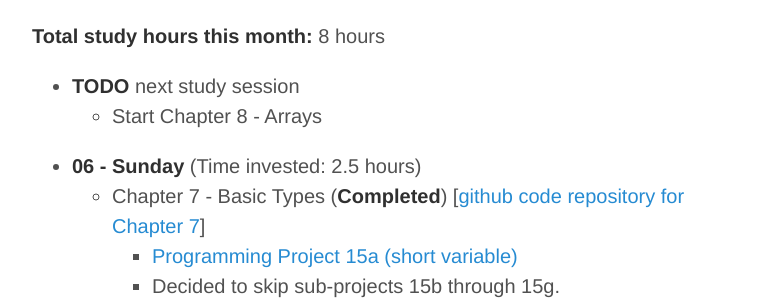
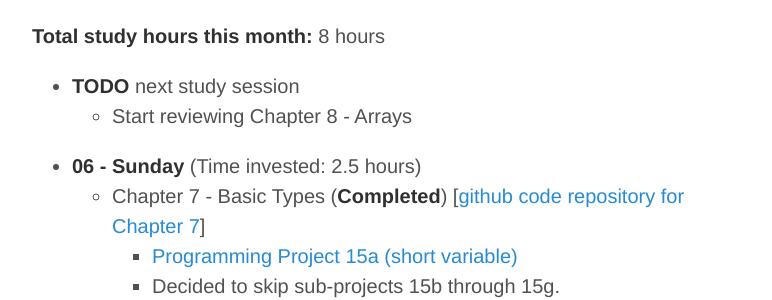
Before and after one commit to raywritescode/raywritescode.github.io, a Jekyll site: the page built from studylog.md, in a window 1280 px wide. Shown: the part 472-772 px from the top of the page, without its empty margins (248-1020 px from the left). Built offline with Jekyll 4.4.1, drawn with Linux system fonts in a browser that asks for light colours; Markdown is read by kramdown in place of the engine named in the settings.

Commit message:
Update studylog.md - Study session (2.5 hours) Sunday 2015-12-06

```diff
--- a/studylog.md
+++ b/studylog.md
@@ -14,7 +14,7 @@ The C source code written during these study sessions are available at [github.c
 **Total study hours this month:** 8 hours
 
 * **TODO** next study session
-   - Start Chapter 8 - Arrays
+   - Start reviewing Chapter 8 - Arrays
 
 * **06 - Sunday** (Time invested: 2.5 hours)
   - Chapter 7 - Basic Types (**Completed**) [[github code repository for Chapter 7](https://github.com/raywritescode/cpma2/tree/master/ch07)]
```
